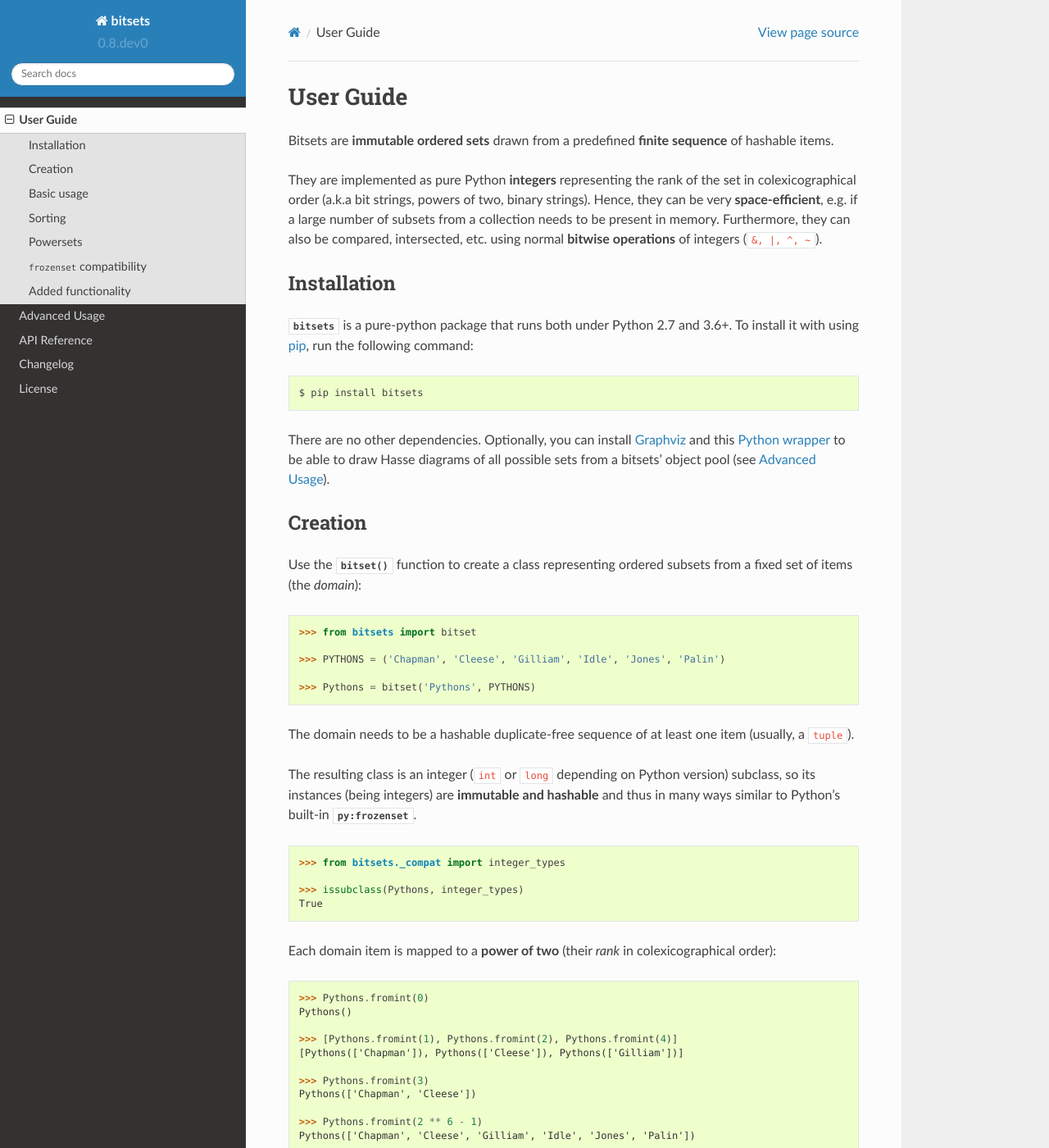
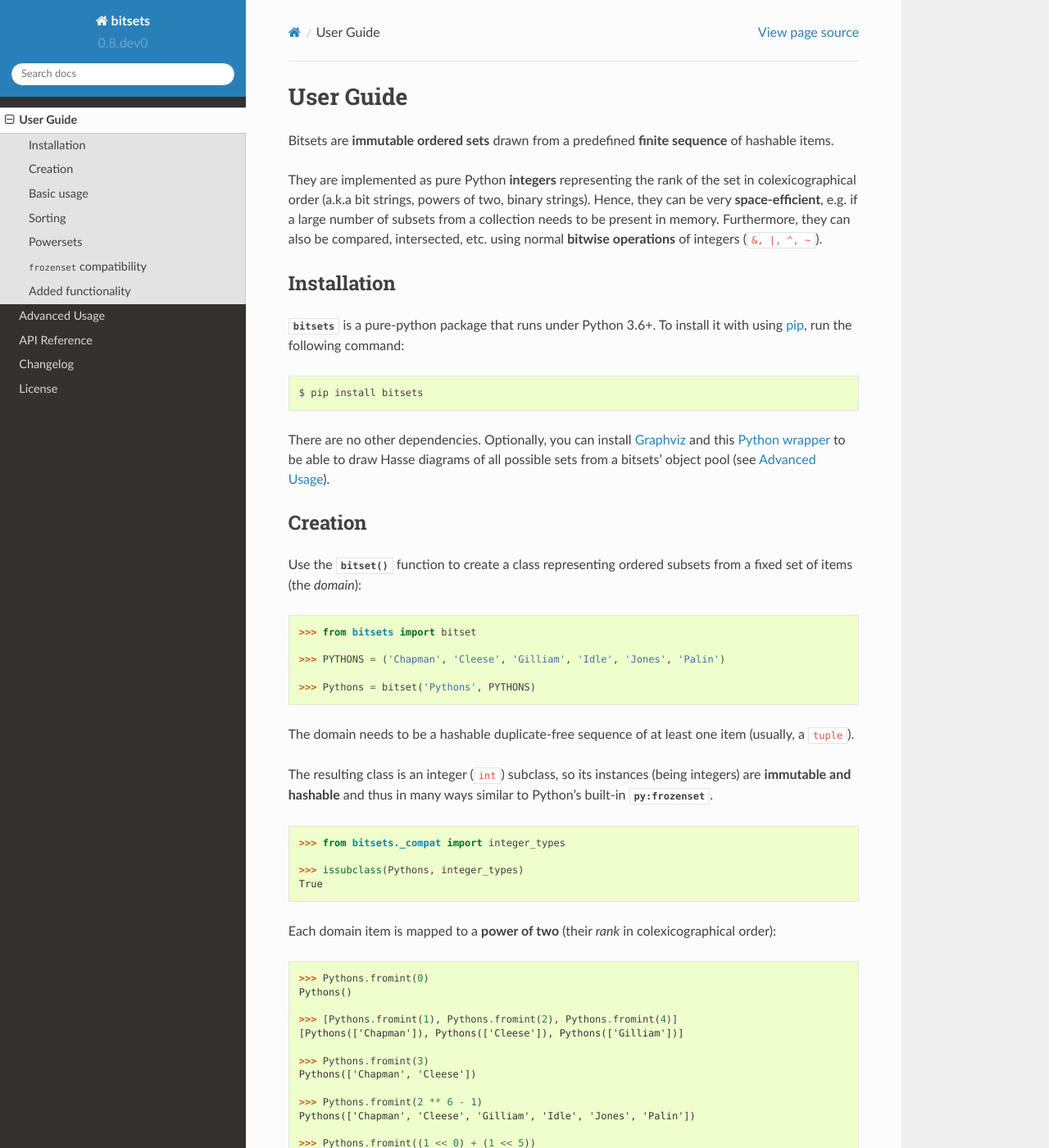
Before and after one commit to xflr6/bitsets, a Sphinx documentation site: the page built from docs/manual.rst, in a window 1280 px wide and 1400 px high. Shown: the whole window at 82% size. Built offline with Sphinx 7.4.7 and the Read the Docs theme 2.0.0, drawn with Linux system fonts in a browser that asks for light colours.

Commit message:
drop Python 2 specific documentation

```diff
--- a/docs/manual.rst
+++ b/docs/manual.rst
@@ -17,7 +17,7 @@ integers (``&, |, ^, ~``).
 Installation
 ------------
 
-:mod:`bitsets` is a pure-python package that runs both under Python 2.7 and 3.6+.
+:mod:`bitsets` is a pure-python package that runs under Python 3.6+.
 To install it with using pip_, run the following command:
 
 .. code:: bash
@@ -46,10 +46,9 @@ subsets from a fixed set of items (the *domain*):
 The domain needs to be a hashable duplicate-free sequence of at least one item
 (usually, a ``tuple``).
 
-The resulting class is an integer (``int`` or ``long`` depending on Python
-version) subclass, so its instances (being integers) are **immutable and
-hashable** and thus in many ways similar to Python's built-in
-:class:`py:frozenset`.
+The resulting class is an integer (``int``) subclass, so its instances (being
+integers) are **immutable and hashable** and thus in many ways similar to
+Python's built-in :class:`py:frozenset`.
 
 .. code:: python
 
```
